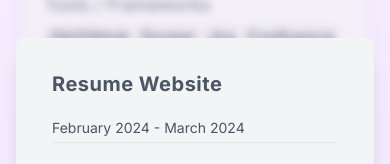
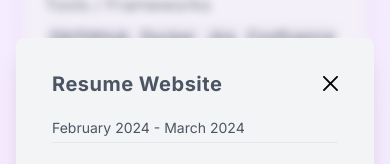
Before and after one commit to nolanpollack/resume, a Next.js app: page / in a window 390 px wide. Both pictures are taken after a click on the button "Resume Website". Shown: the part 2717-2881 px from the top of the page. Built offline with nearby package versions, Linux system fonts and the light colour scheme.

Commit message:
close button for mobile

```diff
--- a/src/components/Modal.tsx
+++ b/src/components/Modal.tsx
@@ -5,6 +5,8 @@ import { Dialog, Transition } from "@headlessui/react";
 import { ReactNode, Fragment } from "react";
 import Box from "./Box";
 import { H2, H5 } from "@/components/Headings";
+import Image from "next/image";
+import cross from "@/assets/cross.svg";
 
 export default function Modal({
   title,
@@ -37,7 +39,7 @@ export default function Modal({
           />
         </Transition.Child>
 
-        <div className="fixed inset-0 flex w-screen items-center justify-center p-2 sm:px-32 sm:py-24 lg:px-64">
+        <div className="fixed inset-0 flex w-screen items-center justify-center overflow-auto p-2 sm:px-32 sm:py-24 lg:px-64">
           <Transition.Child
             as={Fragment}
             enter="transition ease-out duration-300"
@@ -51,7 +53,21 @@ export default function Modal({
               <Box>
                 <div className="divide-y p-4">
                   <Dialog.Title className="flex flex-col justify-between sm:flex-row">
-                    <H2>{title}</H2>
+                    <div className="flex items-baseline justify-between">
+                      <H2>{title}</H2>
+                      <button
+                        className="sm:hidden"
+                        onClick={() => setIsOpen(false)}
+                      >
+                        <Image
+                          src={cross}
+                          alt={"Close Modal"}
+                          width={15}
+                          height={15}
+                        />
+                      </button>
+                    </div>
+
                     {date && <H5>{date}</H5>}
                   </Dialog.Title>
                   <Dialog.Description className="pt-4">
```
Also changed, not shown: src/assets/cross.svg (added).
